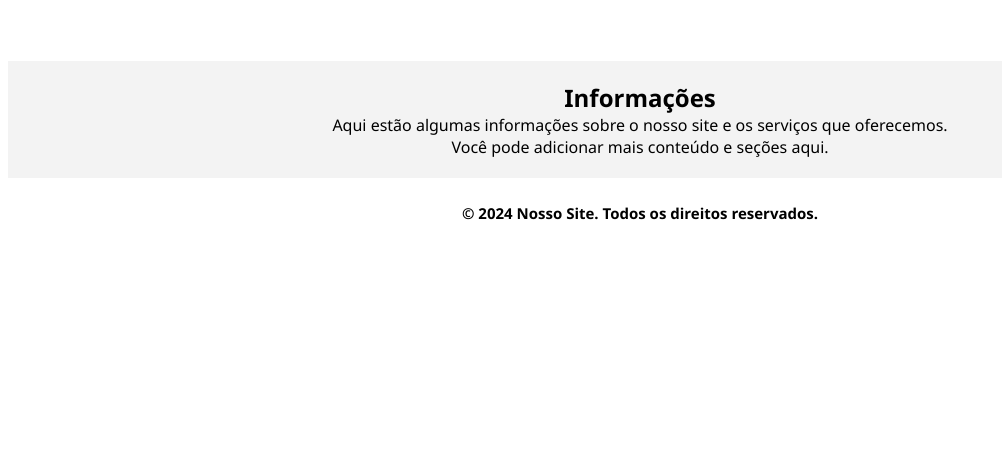
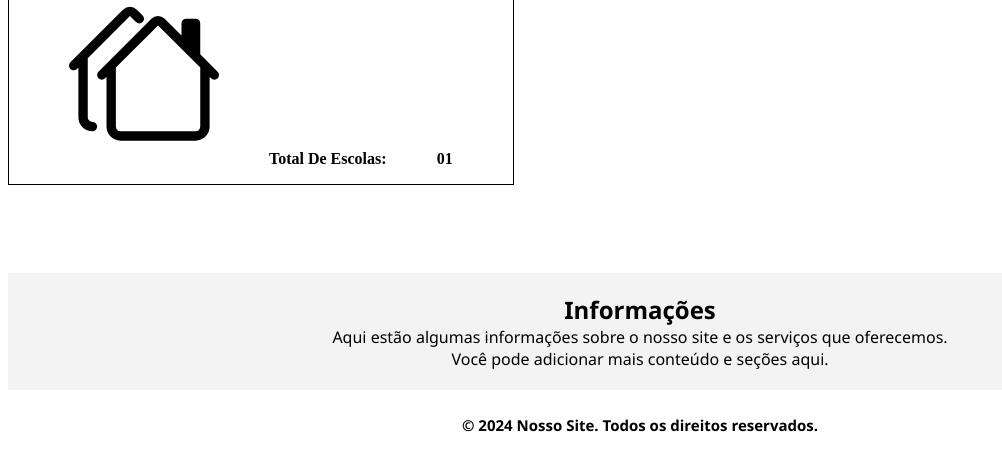
Before and after one commit to Teslaneto/GerenciamentoEscolar, a PHP site: page /principal.php in a window 1280 px wide. Shown: the part 497-965 px from the top of the page, without its empty margins (0-1002 px from the left). Before the commit the page ends 717 px from the top, so only its background shows below. Run offline with PHP 8.4, Linux system fonts and the light colour scheme; the visitor is signed in with stand-in values (Sample User, id 1); data comes from the database, SQL or seed files in the repository.

Commit message:
feat/função_de_contabilizar_escolas

```diff
--- a/css/principal.css
+++ b/css/principal.css
@@ -68,6 +68,17 @@
     font-size: 15px;
     font-weight: bold;
 }
+.escolar-contar{
+    border:1px solid black;
+    display: flex;
+    flex-direction: row;
+    justify-content: center;
+
+}
+.text-contar{
+    margin-top: 150px;
+    margin-left: 50px;
+}
 /* Rodapé */
 footer {
     padding: 10px;
--- a/php/funcoes.php
+++ b/php/funcoes.php
@@ -1,4 +1,24 @@
 <?php
+
+function getcontar_escolar($mysqli) {
+    $query_select = "SELECT id FROM tb_escola";
+    $query = $mysqli->prepare($query_select);
+    $query->execute();
+    $result = $query->get_result();
+
+    if ($result->num_rows > 0) {
+        $ids = array();
+        while ($row = $result->fetch_assoc()) {
+            $ids[] = $row['id'];
+        }
+        $total = count($ids);
+        return array('ids' => $ids, 'total' => $total);
+    } else {
+        return array('ids' => array(), 'total' => 0);
+    }
+
+    $query->close();
+}
 
 function buscar_escola($id, $mysqli) {
     $query = "SELECT * FROM tb_escola WHERE id = ?";
--- a/principal.php
+++ b/principal.php
@@ -1,4 +1,14 @@
-<? require_once ('php/validar_acesso.php'); ?>
+<?php
+require_once('php/validar_acesso.php');
+require_once('php/funcoes.php');
+require_once('php/conexao_escolas.php');
+
+$total = getcontar_escolar($mysqli);
+
+$mysqli->close();
+?>
+
+<!DOCTYPE html>
 <html>
 <head>
     <title>Geraldo</title>
@@ -24,6 +34,14 @@
         </div>
     </div>
 
+    <div class="escolar-contar" style="margin-right: 60%;">
+        <svg xmlns="http://www.w3.org/2000/svg" width="150" height="150" fill="currentColor" class="bi bi-houses" viewBox="0 0 16 16">
+            <path d="M5.793 1a1 1 0 0 1 1.414 0l.647.646a.5.5 0 1 1-.708.708L6.5 1.707 2 6.207V12.5a.5.5 0 0 0 .5.5.5.5 0 0 1 0 1A1.5 1.5 0 0 1 1 12.5V7.207l-.146.147a.5.5 0 0 1-.708-.708zm3 1a1 1 0 0 1 1.414 0L12 3.793V2.5a.5.5 0 0 1 .5-.5h1a.5.5 0 0 1 .5.5v3.293l1.854 1.853a.5.5 0 0 1-.708.708L15 8.207V13.5a1.5 1.5 0 0 1-1.5 1.5h-8A1.5 1.5 0 0 1 4 13.5V8.207l-.146.147a.5.5 0 1 1-.708-.708zm.707.707L5 7.207V13.5a.5.5 0 0 0 .5.5h8a.5.5 0 0 0 .5-.5V7.207z"/>
+        </svg>
+        <p class="text-contar"><strong> Total De Escolas:</strong></p>
+        <p class="text-contar" style="color: black;"><strong><?php echo "0",$total['total']; ?> </strong></p>
+    </div>
+
     <div class="info-section">
         <h2 class="center">Informações</h2>
         <p class="center">Aqui estão algumas informações sobre o nosso site e os serviços que oferecemos.</p>
@@ -33,6 +51,5 @@
     <footer>
         <p class="fontes">© 2024 Nosso Site. Todos os direitos reservados.</p>
     </footer>
-        </div>
 </body>
 </html>
```
Lines whose indentation alone changed are shown as unchanged.
